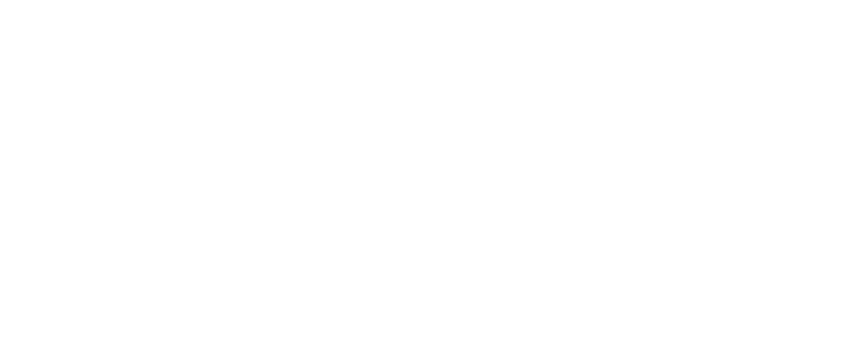
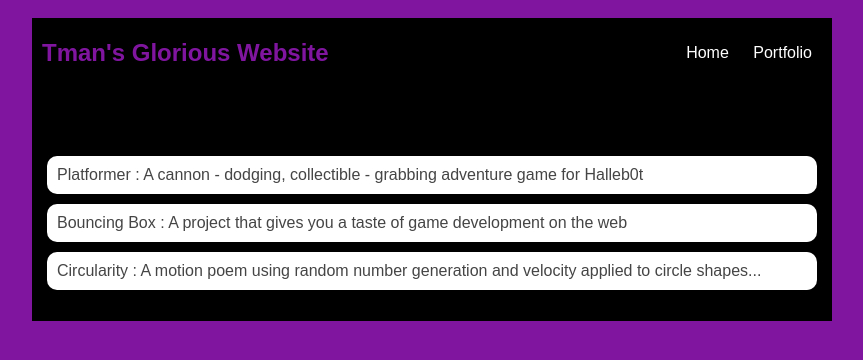
Before and after one commit to Flot594/Flot594.github.io, a plain HTML site: page portfolio.html in a window 1280 px wide. Shown: the whole page, without its empty margins (208-1071 px from the left). Drawn offline with Linux system fonts and the light colour scheme.

Commit message:
add index.html and css files

```diff
--- a/index.html
+++ b/index.html
@@ -1,102 +1,50 @@
-<!DOCTYPE html>
+<!DOCTYPE HTML>
 <html>
-  <head>
-    <title>Tman's Terrific Website</title>
-  </head>
+   <head>
+       <title>Tman's Amazing Website </title>
+       <title>Tman's Amazing Website </title>
+       <link rel="stylesheet" href="style.css">
+   </head>
+   <nav>
+       <h1>Tman's favorite things on earth</h1>
+       <ul>
+           <li><a href="index.html"> Home </a>
+           </li>
+           <li> <a href="portfolio.html"> Portfolio </a>
+           </li>
+       </ul>
 
-  <body>
-    <!-- Visible HTML elements GO HERE  -->
-  </body>
+
+    </nav>
+
+   <body>
+<!-- All content goes here -->
+   <div>
+       <nav>
+
+
+       </nav>
+
+
+       <main>
+           <!-- Sidebar section -->
+           <div>
+       </main>
+       <h2>Tman</h2>
+        <p>Student</p>
+           </div>
+
+           <!-- Content section -->
+           <div>  <h3>Interests</h3>
+               <ul>
+                   <li>My ole lady</li>
+                   <li>My bed</li>
+                   <li>Food</li>
+               </ul>
+        </div>
+        <img src="https://honehealth.com/wp-content/uploads/2023/06/high-protein-fast-food-1.webp">
+           </div>
+
+   </div>
+   </body>
 </html>
-<h2></h2>
-<p></p>
-<img
-    src="https://github.com/OperationSpark/first-website-hs-beta/blob/master/img/hallebot.png?raw=true"
-  />
-</div>
-<nav>
-  <h1></h1>
-  <ul>
-    <li>
-      <a></a>
-    </li>
-    <li>
-        <a></a>
-    </li>
-  </ul>
-</nav>
-body {background: rgb(125, 198, 205);
-    color: rgb(45, 45, 45);
-    padding: 10px;
-    font-family: arial;}
-
-#all-contents {max-width: 800px;
-    margin: auto;}
-
-/* navigation menu */
-nav {background: rgb(239, 80, 41);
-   margin: 0 auto;
-    display: flex;
-    padding: 10px;}
-
-h1 {display: flex;
-    align-items: center;
-    color: white;
-    flex: 1;
-    margin: 0;}
-
-#nav-ul {list-style-image: none;}
-.nav-li {display: inline-block;
-    padding: 0 10px;}
-a {text-decoration: none;
-    color: #fff;}
-
-/* main container area beneath menu */
-main {background: rgb(245, 238, 219);
-    display: flex;}
-
-.sidebar {margin-right: 25px;
-    padding: 10px;}
-
-.sidebar-img {width: 200px;}
-
-.content {flex: 1;
-    padding: 15px;}
-
-/* portfolio styles */
-#interests {border: 4px silver ridge;
-    padding: 8px;}
-
-h2, h3 {margin: 0px;}
-<div id="all-contents">
-    <div class="sidebar"></div>
- </div>
- [id=all-contents] {
-    max-width: 800px;
-    margin: auto;
- }
- #all-contents {
-    max-width: 800px;
-    margin: auto;
- }
- [class=sidebar] {
-    margin-right: 25px;
-    padding: 10px;
- }
- .sidebar {
-    margin-right: 25px;
-    padding: 10px;
- }
-
-<!-- Interests section -->
-<div>
-  <h3>Interests</h3>
-  <ul>
-    <li></li>
-    <li></li>
-    <li></li>
-    <li></li>
-  </ul>
-</div>
-<div>
-  <!-- Sidebar section -->
--- a/portfolio.html
+++ b/portfolio.html
@@ -0,0 +1,35 @@
+<!DOCTYPE HTML>
+<html>
+   <head>
+       <title>Tman's Amazing Website P.2</title>
+       <link rel="stylesheet" href="style.css">
+   </head>
+
+
+   <body>
+     <div id="all-contents">
+       <nav>
+       <h1>Tman's Glorious Website</h1>
+       <ul id="nav-ul">
+          <li class="nav-li">
+          <a class="nav-a" href="index.html">Home</a>
+        </li>
+        <li class="nav-li">
+          <a class="nav-a" href="portfolio.html">Portfolio</a>
+        </li>
+
+    </ul>
+</nav>
+<main>
+   <div class="content">
+       <h1>Portfolio</h1>
+       <ul id="portfolio">
+           <li><a href="projects/platformer/">Platformer : A cannon - dodging, collectible - grabbing adventure game for Halleb0t</a></li>
+           <li><a href="projects/bouncing-box/">Bouncing Box : A project that gives you a taste of game development on the web </a></li>
+           <li><a href="projects/circularity/">Circularity : A motion poem using random number generation and velocity applied to circle shapes...</a></li>
+       </ul>
+   </div>
+</main>
+     </div>
+   </body>
+</html>
--- a/style.css
+++ b/style.css
@@ -0,0 +1,94 @@
+body {
+    background: rgb(128, 22, 160);
+    color: rgb(255, 255, 255);
+    padding: 10px;
+    font-family: arial;
+ }
+ #all-contents {
+  max-width: 800px;
+    margin: auto;
+ }
+
+
+ /* navigation menu */
+ nav {
+    background: rgb(0, 0, 0);
+   margin: 0 auto;
+    display: flex;
+    padding: 10px;
+ }
+ h1 {
+    display: flex;
+    align-items: center;
+    color: rgb(128, 22, 160);
+    flex: 1;
+    margin: 0;
+ }
+ #nav-ul {
+    list-style-image: none;
+ }
+ .nav-li {
+    display: inline-block;
+    padding: 0 10px;
+ }
+ a {
+    text-decoration: none;
+    color: #fff;
+ }
+
+
+ /* main container area beneath menu */
+ main {
+    background: rgb(0, 0, 0);
+    display: flex;
+ }
+ .sidebar {
+    margin-right: 25px;
+    padding: 10px;
+ }
+ .sidebar-img {
+    width: 200px;
+ }
+ .content {
+    flex: 1;
+    padding: 15px;
+ }
+
+
+ /* portfolio styles */
+ #interests {
+    border: 4px rgb(0, 0, 0) ridge;
+    padding: 8px;
+ }
+ h2, h3 {
+    margin: 0px;
+ }
+         /* portfolio styles */
+         .content h1 {
+            color: black;
+        }
+
+
+        #portfolio {
+            list-style-type: none;
+            padding-left: 0;
+        }
+
+
+        #portfolio li {
+            background: #fff;
+            padding: 10px;
+            border-radius: 10px;
+            margin-bottom: 10px;
+        }
+
+
+        #portfolio li:hover {
+            background: #eee;
+        }
+
+
+        #portfolio a {
+            text-decoration: none;
+            color: #454545;
+        }
```
